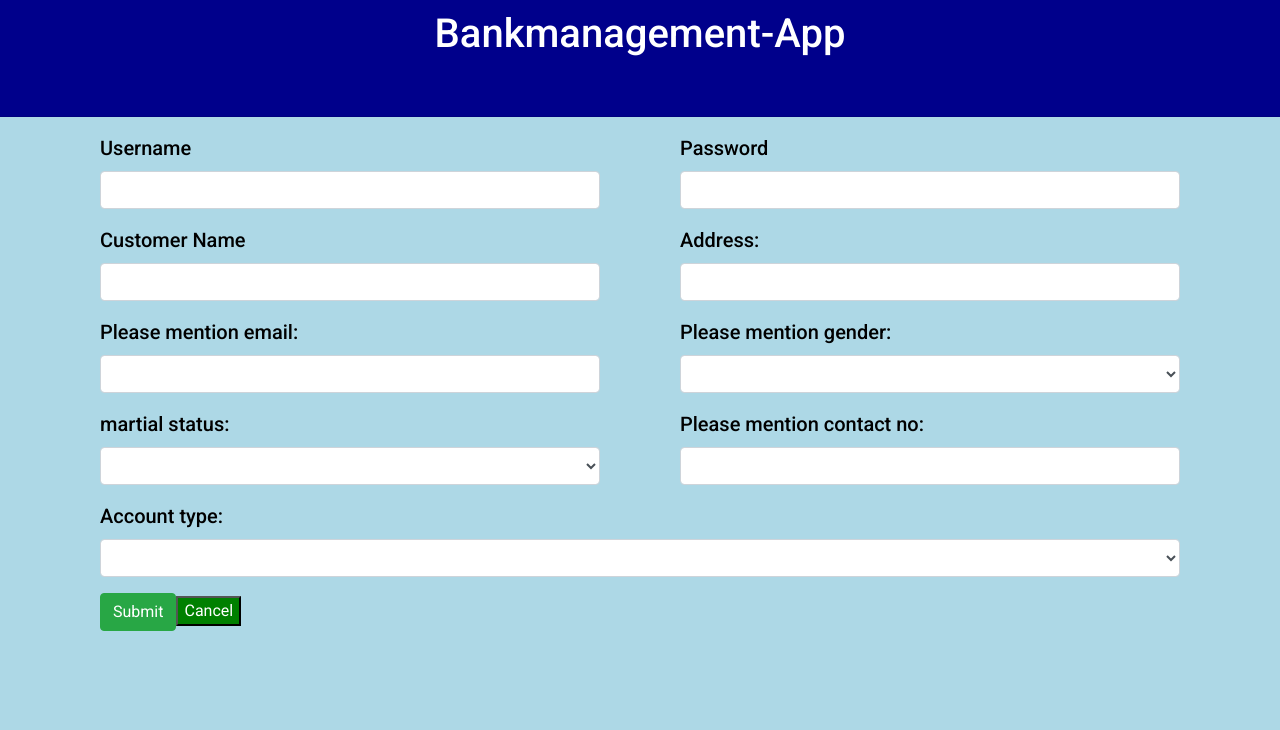
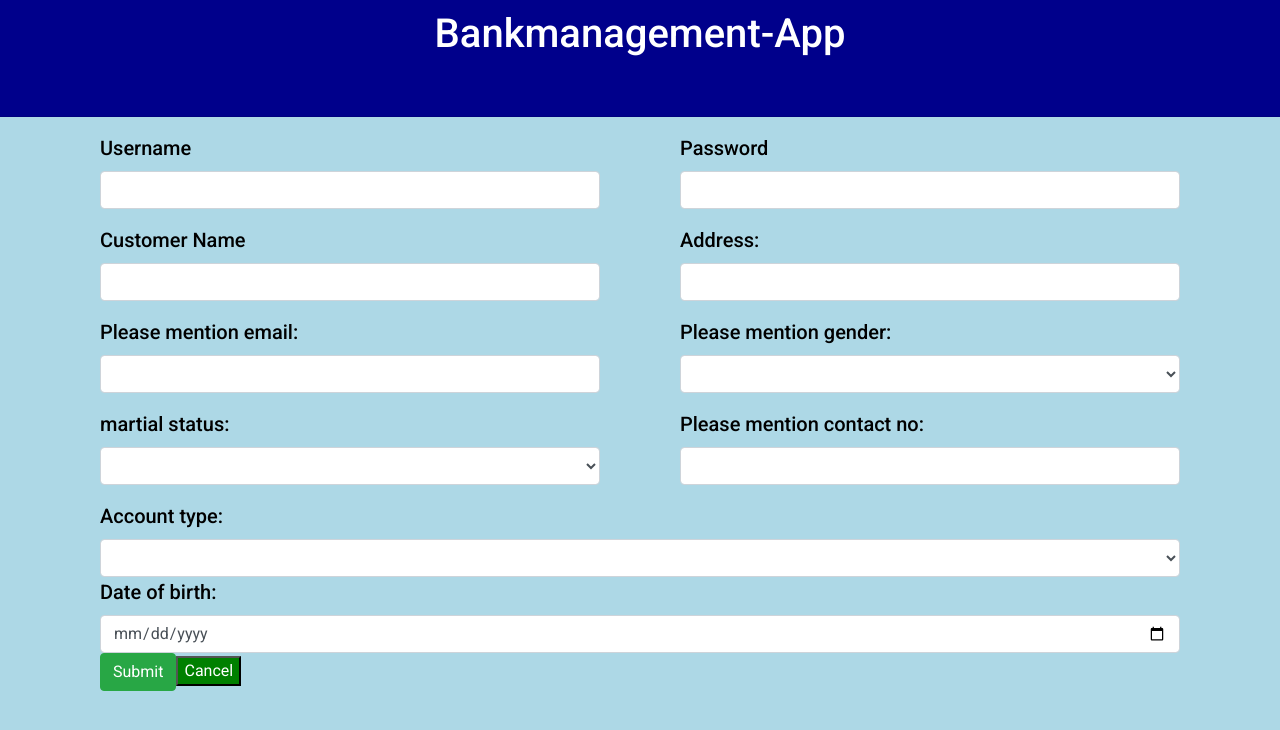
Before and after one commit to sanando1111/bankmanagement, an Angular app in the folder bankmanagement-app/: page /register in a window 1280 px wide. Shown: the top 730 px of the page. Built offline with nearby package versions, Linux system fonts and the light colour scheme.

Commit message:
Updated the datepicker
Change-Id: Iddc1dbc59bc0def7d1796d33b8f114a30e42c77b

```diff
--- a/bankmanagement-app/src/app/register-customer/register-customer.component.html
+++ b/bankmanagement-app/src/app/register-customer/register-customer.component.html
@@ -63,12 +63,16 @@
             <p class="error">{{contactErrorMsg}}</p>
         </div>
 
-        <div class="form-group">
+        <div class="form-group" class="align-left">
             <label for="account_type">Account type:</label>
             <select name="account_type" class="form-control" id="account_type" [(ngModel)]="customer.accountType">
                 <option value="salary">salary</option>
                 <option value="savings">savings</option>
             </select>
+        </div>
+        <div class="form-group" class="align-right">
+        <label>Date of birth:</label>
+        <input name="dob" type="date" [max]="minDate" class="form-control" [(ngModel)]="customer.dateOfBirth"/>
         </div>
 
         <button type="submit" class="btn btn-success">Submit</button>
--- a/bankmanagement-app/src/app/register-customer/register-customer.component.ts
+++ b/bankmanagement-app/src/app/register-customer/register-customer.component.ts
@@ -20,8 +20,13 @@ export class RegisterCustomerComponent implements OnInit {
   errorMsgEmail = "";
   iscontactError = true;
   contactErrorMsg = "";
+  minDate:string;
 
-  constructor(private route: ActivatedRoute, private router: Router, private dataService: LoginService) { }
+  constructor(private route: ActivatedRoute, private router: Router, private dataService: LoginService) {
+
+    var now = new Date();
+    this.minDate= now.toISOString().substring(0,10);
+   }
 
   ngOnInit(): void {
     //this.customer.customerId = this.dataService.getCustomerCount() + 1;
```
